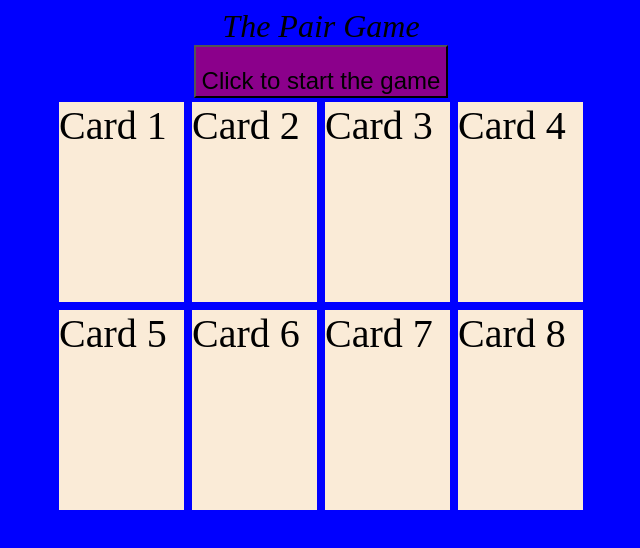
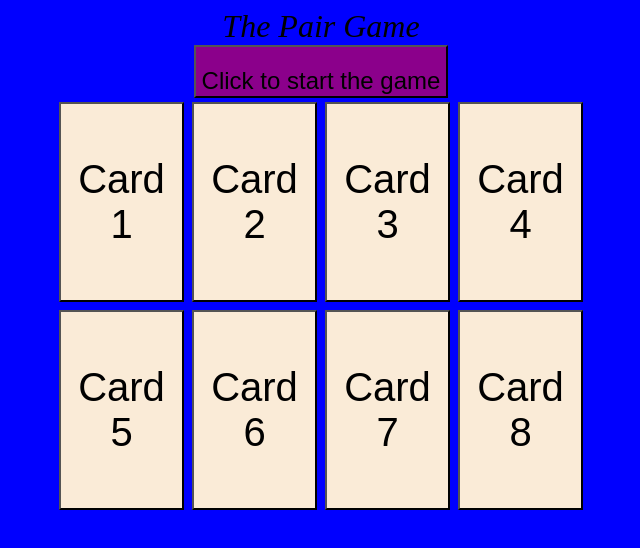
Before and after one commit to The-I-T-Crowd/Aidan_pair_game, a plain HTML site: page index.html in a window 1280 px wide. Shown: the whole page, without its empty margins (319-959 px from the left). Drawn offline with Linux system fonts and the light colour scheme.

Commit message:
Add files via upload

```diff
--- a/index.html
+++ b/index.html
@@ -15,32 +15,32 @@ The Pair Game
 </body>
 
 <span style="display: flex; justify-content: center;">
-    <div style="font-size: 40px;background-color: antiquewhite; margin: 4px; height: 200px; width: 125px;" id="card_1">
+    <button style="font-size: 40px;background-color: antiquewhite; margin: 4px; height: 200px; width: 125px;" id="card_1">
         Card 1
-    </div>
-    <div style="font-size: 40px; background-color: antiquewhite; margin: 4px; height: 200px; width: 125px;" id="card_2">
+    </button>
+    <button style="font-size: 40px; background-color: antiquewhite; margin: 4px; height: 200px; width: 125px;" id="card_2">
         Card 2
-    </div>
-    <div style="font-size: 40px; background-color: antiquewhite;margin: 4px; height: 200px; width: 125px;"id="card_3">
+    </button>
+    <button style="font-size: 40px; background-color: antiquewhite;margin: 4px; height: 200px; width: 125px;"id="card_3">
         Card 3
-    </div>
-    <div style="font-size: 40px; background-color: antiquewhite; margin: 4px; height: 200px; width: 125px;" id="card_4">
+    </button>
+    <button style="font-size: 40px; background-color: antiquewhite; margin: 4px; height: 200px; width: 125px;" id="card_4">
         Card 4
-    </div>
+    </button>
 
 </span>
 <span style="display: flex; justify-content: center;">
-    <div style="font-size: 40px; background-color: antiquewhite; margin: 4px; height: 200px; width: 125px;" id="card_5">
+    <button style="font-size: 40px; background-color: antiquewhite; margin: 4px; height: 200px; width: 125px;" id="card_5">
         Card 5
-    </div>
-    <div style="font-size: 40px; background-color: antiquewhite; margin: 4px; height: 200px; width: 125px;" id="card_6">
+    </button>
+    <button style="font-size: 40px; background-color: antiquewhite; margin: 4px; height: 200px; width: 125px;" id="card_6">
         Card 6
-    </div>
-    <div style="font-size: 40px; background-color: antiquewhite; margin: 4px; height: 200px; width: 125px;" id="card_7">
+    </button>
+    <button style="font-size: 40px; background-color: antiquewhite; margin: 4px; height: 200px; width: 125px;" id="card_7">
         Card 7
-    </div>
-    <div style="font-size: 40px; background-color: antiquewhite; margin: 4px; height: 200px; width: 125px;" id="card_8">
+    </button>
+    <button style="font-size: 40px; background-color: antiquewhite; margin: 4px; height: 200px; width: 125px;" id="card_8">
         Card 8
-    </div>
+    </button>
 </span>
 </html>
```
